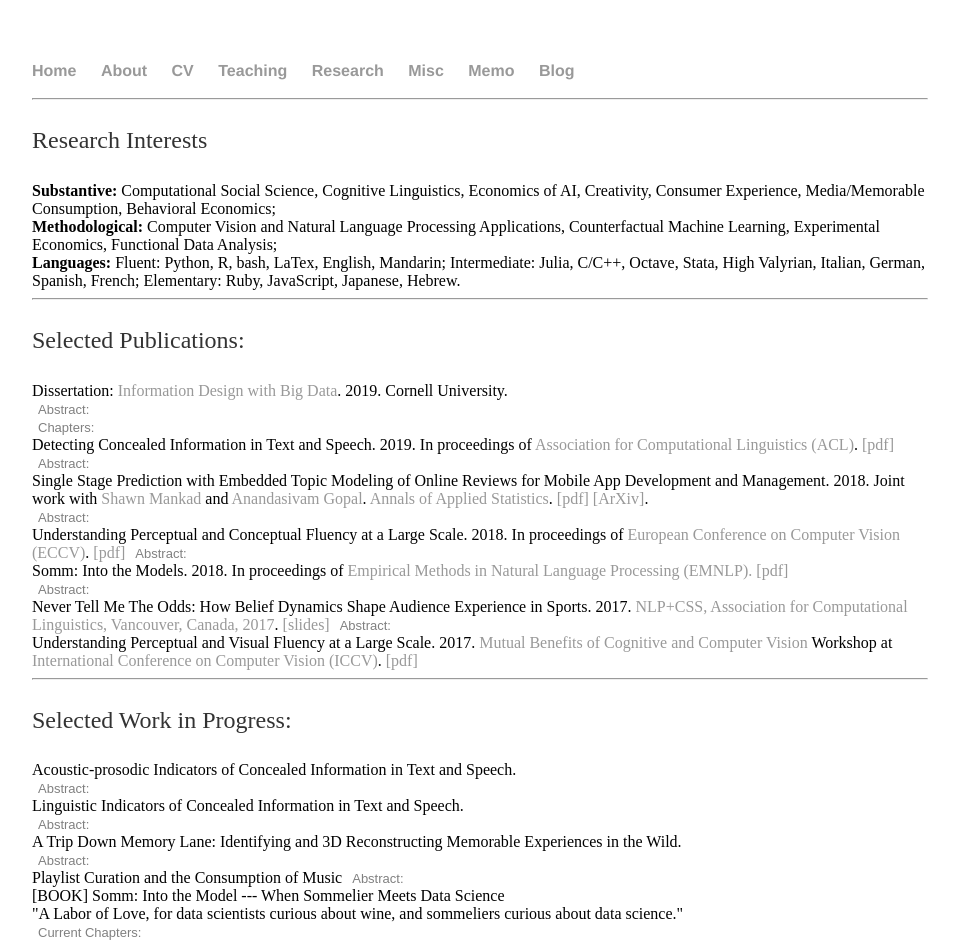
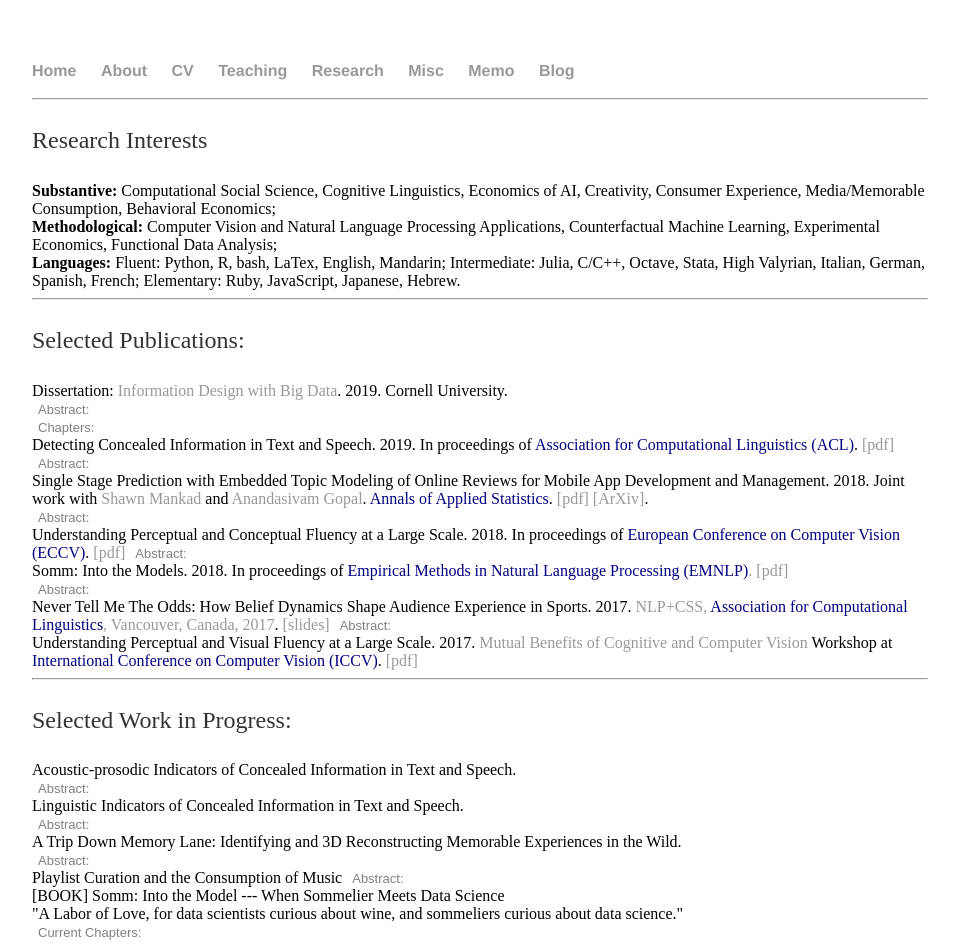
Before and after one commit to shenglih/shenglih.github.io, a Jekyll site: the page built from research/index.html, in a window 1280 px wide. Shown: the top 947 px of the page, without its empty margins (160-1119 px from the left). Built offline with Jekyll 4.4.1, drawn with Linux system fonts in a browser that asks for light colours; some of the changed text lies outside the part shown.

Commit message:
Update index.html

```diff
--- a/research/index.html
+++ b/research/index.html
@@ -127,13 +127,13 @@ situations, and an agenda for future research.
 
 <hr>-->
 
-	Detecting Concealed Information in Text and Speech. 2019. In proceedings of <a href="http://www.acl2019.org/EN/index.xhtml"> Association for Computational Linguistics (ACL)</a>. <a href="/research/1440_Paper.pdf">[pdf]</a>
+	Detecting Concealed Information in Text and Speech. 2019. In proceedings of <a href="http://www.acl2019.org/EN/index.xhtml"><font color="navy">Association for Computational Linguistics (ACL)</font></a>. <a href="/research/1440_Paper.pdf">[pdf]</a>
 	<button class="collapsible"> Abstract: </button>
 	<div class="content"> Motivated by infamous cheating scandals in various industries and political events, we address the problem of detecting concealed information in technical settings. In this work, we explore acoustic-prosodic and linguistic indicators of information concealment by collecting a unique corpus of professionals practicing for oral exams while concealing information. We reveal subtle signs of concealed information in speech and text, compare, and contrast them with those in deception detection literature, thus uncovering the link between concealing information and deception. We then present a series of experiments that automatically detect concealed information from text and speech. We compare the use of acoustic-prosodic, linguistic, and individual feature sets, using different machine learn- ing models. Finally, we present a multi-task learning framework with acoustic, linguistic, and individual features, that outperforms hu- man performance by over 15%.</div>
 	<br>
 
 	Single Stage Prediction with Embedded Topic Modeling of Online Reviews for Mobile App Development and Management. 2018. Joint work with <a href="http://mankad-research.hosting.cornell.edu">Shawn Mankad</a> and <a href="http://scholar.rhsmith.umd.edu/anandgopal/home?destination=home">Anandasivam Gopal</a>.
-	<a href="https://www.imstat.org/journals-and-publications/annals-of-applied-statistics/"> Annals of Applied Statistics</a>. <a href="/research/prediction_with_text.pdf">[pdf]</a> <a href="https://arxiv.org/">[ArXiv]</a>.
+	<a href="https://www.imstat.org/journals-and-publications/annals-of-applied-statistics/"><font color="navy">Annals of Applied Statistics</font></a>. <a href="/research/prediction_with_text.pdf">[pdf]</a> <a href="https://arxiv.org/">[ArXiv]</a>.
 	 <button class="collapsible"> Abstract: </button>
 	<div class="content"> Mobile apps are one of the building blocks of the mobile digital economy. A
 differentiating feature of mobile apps to traditional enterprise software is online
@@ -152,10 +152,10 @@ two of the most reviewed online travel agent apps from the iOS and Google Play
 marketplaces.</div>
 <br>
 
-	Understanding Perceptual and Conceptual Fluency at a Large Scale. 2018. In proceedings of <a href="https://eccv2018.org/">European Conference on Computer Vision (ECCV)</a>. <a href="/research/2741.pdf">[pdf]</a>
+	Understanding Perceptual and Conceptual Fluency at a Large Scale. 2018. In proceedings of <a href="https://eccv2018.org/"><font color="navy">European Conference on Computer Vision (ECCV)</font></a>. <a href="/research/2741.pdf">[pdf]</a>
 	<!--<li> Data Release: Part I, Part II, Part III, Part IV </li>
 	<li> Demo </li>-->
-	<button class="collapsible"> Abstract: </button>
+	<button class="collapsible">Abstract: </button>
 	<div class="content">We create a dataset of 543,758 logo designs spanning 39 industrial categories and 216 countries. We experiment and compare how different deep convolutional neural network (hereafter, DCNN) architectures, pretraining protocols,
 and weight initializations perform in predicting design memorability and likability. We propose and provide estimation methods based on training DCNNs to extract and evaluate two independent constructs for designs: perceptual distinctiveness ("perceptual fluency" metrics) and ambiguity in meaning ("conceptual fluency" metrics) of each logo.
 			We provide evidences of causal inference that both constructs significantly affect memory for a logo design, consistent with cognitive elaboration theory.
@@ -163,7 +163,7 @@ and weight initializations perform in predicting design memorability and likabil
 		</div>
 <br>
 
-	Somm: Into the Models. 2018. In proceedings of <a href="http://emnlp2018.org/">Empirical Methods in Natural Language Processing (EMNLP)</li>. <a href="/research/somm-2.pdf">[pdf]</a>
+	Somm: Into the Models. 2018. In proceedings of <a href="http://emnlp2018.org/"><font color="navy">Empirical Methods in Natural Language Processing (EMNLP)</font></li>. <a href="/research/somm-2.pdf">[pdf]</a>
 	<button class="collapsible"> Abstract: </button>
 	<div class="content">To what extent would the sommelier profession, or wine stewardess, be displaced by machine learning algorithms? There are at least three essential skills that make a sommelier: wine theory, blind tasting, and beverage service, as exemplified in the rigorous certification processes of certified sommeliers and above (advanced and master) with the most authoritative body in the industry, the Court of Master Sommelier (hereafter CMS).
 				We propose and train corresponding machine/deep learning models that match these skills, and compare algorithmic results with real data collected from a large group of certified wine professionals. We find that our machine learning models outperform human sommeliers on most tasks --- most notably in deduction as an essential part of blind tasting, where both hierarchically supervised Latent Dirichlet Allocation outperforms sommeliers' judgment calls by over 6% in terms of F1-score; in terms of beverage service --- wine and food pairing, a modified Siamese neural networks based on BiLSTM achieves better results than sommeliers by 2%. This demonstrates, contrary to popular opinion in the industry, that the sommelier profession is at least to some extent automatable, barring economic (Kleinberg et al., 2017) and psychological (Dietvorst, 2015) complications.
@@ -171,7 +171,7 @@ and weight initializations perform in predicting design memorability and likabil
 <br>
 
 	Never Tell Me The Odds: How Belief Dynamics Shape Audience Experience in Sports. 2017.
-	<a href=""> NLP+CSS, Association for Computational Linguistics, Vancouver, Canada, 2017</a>. <a href=""> [slides]</a>
+	<a href=""> NLP+CSS, <font color="navy">Association for Computational Linguistics</font>, Vancouver, Canada, 2017</a>. <a href=""> [slides]</a>
 	<button class="collapsible"> Abstract: </button>
 	<div class="content">
 		Why do people watch movies, attend sports events, read news or novels? What are the underlying drivers of their experienced
@@ -184,7 +184,7 @@ belief dynamics manifest in the form of suspense, surprise, prior expectations,
 		experienced surprise than suspense at the ending, moderated by prior expectations in the setting of sporting events.</div>
 
 	<br>
-	Understanding Perceptual and Visual Fluency at a Large Scale. 2017. <a href="https://sites.google.com/site/mbcc2017w/home">Mutual Benefits of Cognitive and Computer Vision</a> Workshop at <a href="http://iccv2017.thecvf.com/">International Conference on Computer Vision (ICCV)</a>. <a href="">[pdf]</a>
+	Understanding Perceptual and Visual Fluency at a Large Scale. 2017. <a href="https://sites.google.com/site/mbcc2017w/home">Mutual Benefits of Cognitive and Computer Vision</a> Workshop at <a href="http://iccv2017.thecvf.com/"><font color="navy">International Conference on Computer Vision (ICCV)</font></a>. <a href="">[pdf]</a>
 
 	<hr>
 	<p> Selected Work in Progress: </p>
@@ -267,19 +267,19 @@ belief dynamics manifest in the form of suspense, surprise, prior expectations,
 
 	<hr>
 	<p> Earlier Conference Presentations </p>
-	Information Design and Audience Experience. 2017. Marketing Science Conference. Los Angeles. CA.
+	Information Design and Audience Experience. 2017. <font color="navy">Marketing Science Conference</font>. Los Angeles. CA.
 	<button class="collapsible"> Abstract: </button>
 	<div class="content">
 	</div>
 	<br>
 
-	Dynamics of Ideation in Crowdsourcing Platforms. 2013. The Institute for Operations Research and the Management Sciences (INFORMS) Annual Conference. Phoenix, AZ.
+	Dynamics of Ideation in Crowdsourcing Platforms. 2013. <font color="navy">The Institute for Operations Research and the Management Sciences (INFORMS)</font> Annual Conference. Phoenix, AZ.
 	<button class="collapsible"> Abstract: </button>
 	<div class="content">
 	</div>
 	<br>
 
-	Managing Green Supply: Carbon Labeling Implications in Supply Chains. 2012. INFORMS International Conference. Beijing. China.
+	Managing Green Supply: Carbon Labeling Implications in Supply Chains. 2012. <font color="navy">INFORMS</font> International Conference. Beijing. China.
 	<button class="collapsible"> Abstract: </button>
 	<div class="content">
 	</div>
```
